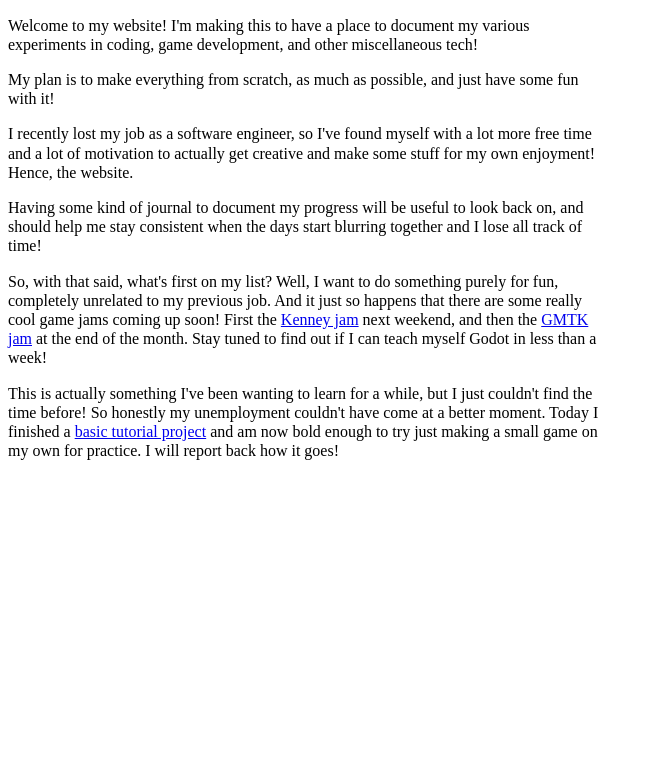
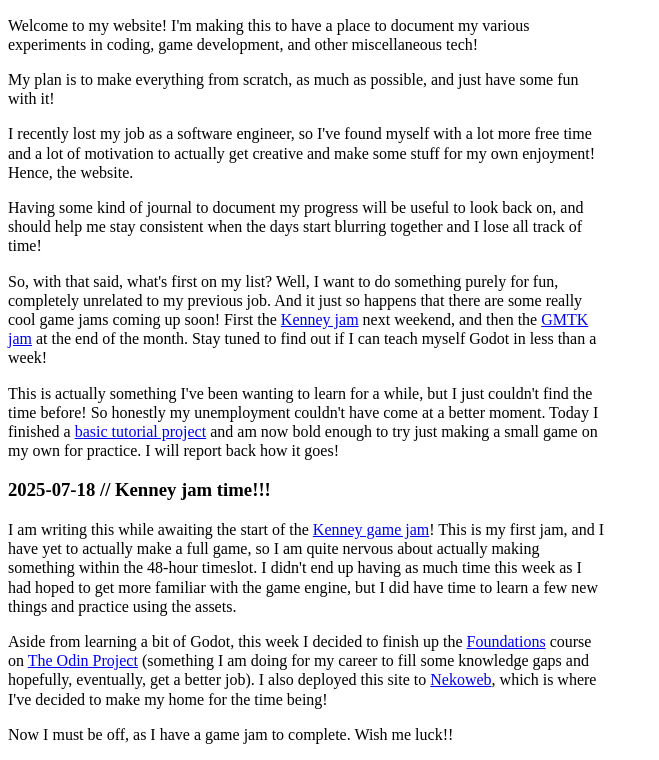
Before and after one commit to xexemery/personal-website, a plain HTML site: page public/index.html in a window 1280 px wide. Shown: the part 105-865 px from the top of the page, without its empty margins (0-659 px from the left). Before the commit the page ends 800 px from the top, so only its background shows below. Drawn offline with Linux system fonts and the light colour scheme.

Commit message:
Add second blog post

```diff
--- a/public/index.html
+++ b/public/index.html
@@ -10,6 +10,7 @@
 
 <body>
   <h1>em's corner</h1>
+  <article>
     <h3><time datetime="2025-07-13">2025-07-13</time> // Hello world!</h3>
     <p>Welcome to my website! I'm making this to have a place to document my various experiments in coding, game
       development, and other miscellaneous tech!</p>
@@ -27,6 +28,21 @@
       honestly my unemployment couldn't have come at a better moment. Today I finished a <a
         href="https://www.youtube.com/watch?v=LOhfqjmasi0">basic tutorial project</a> and am now bold enough to try just
       making a small game on my own for practice. I will report back how it goes!</p>
+  </article>
+  <article>
+    <h3><time datetime="2025-07-18">2025-07-18</time> // Kenney jam time!!!</h3>
+    <p>I am writing this while awaiting the start of the <a href="https://itch.io/jam/kenney-jam-2025">Kenney game
+        jam</a>! This is my first jam, and I have yet to actually make a full game, so I am quite nervous about actually
+      making something within the 48-hour timeslot. I didn't end up having as much time this week as I had hoped to get
+      more familiar with the game engine, but I did have time to learn a few new things and practice using the assets.
+    </p>
+    <p>Aside from learning a bit of Godot, this week I decided to finish up the <a
+        href="https://www.theodinproject.com/paths/foundations/courses/foundations">Foundations</a> course on <a
+        href="https://www.theodinproject.com/">The Odin Project</a> (something I am doing for my career to fill some
+      knowledge gaps and hopefully, eventually, get a better job). I also deployed this site to <a
+        href="https://nekoweb.org/">Nekoweb</a>, which is where I've decided to make my home for the time being!</p>
+    <p>Now I must be off, as I have a game jam to complete. Wish me luck!!</p>
+  </article>
 </body>
 
 </html>
```
Lines whose indentation alone changed are shown as unchanged.
